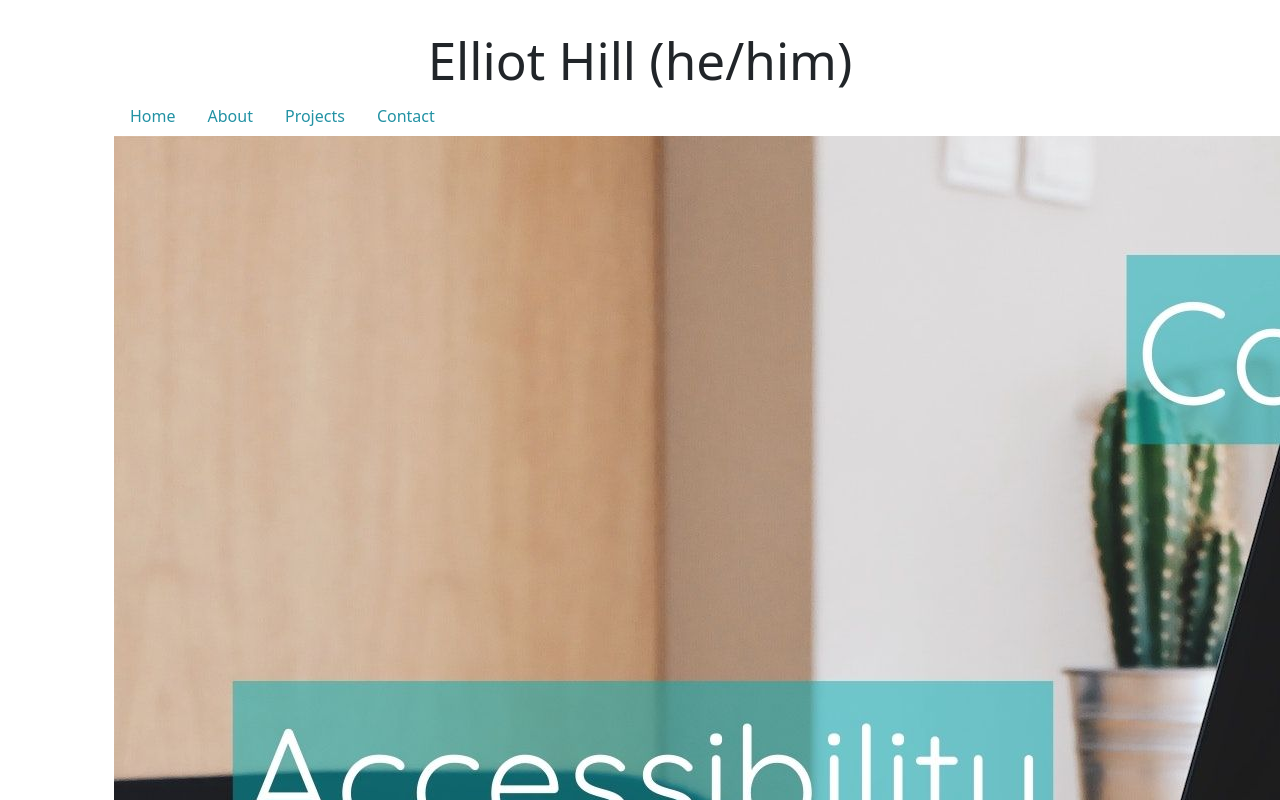
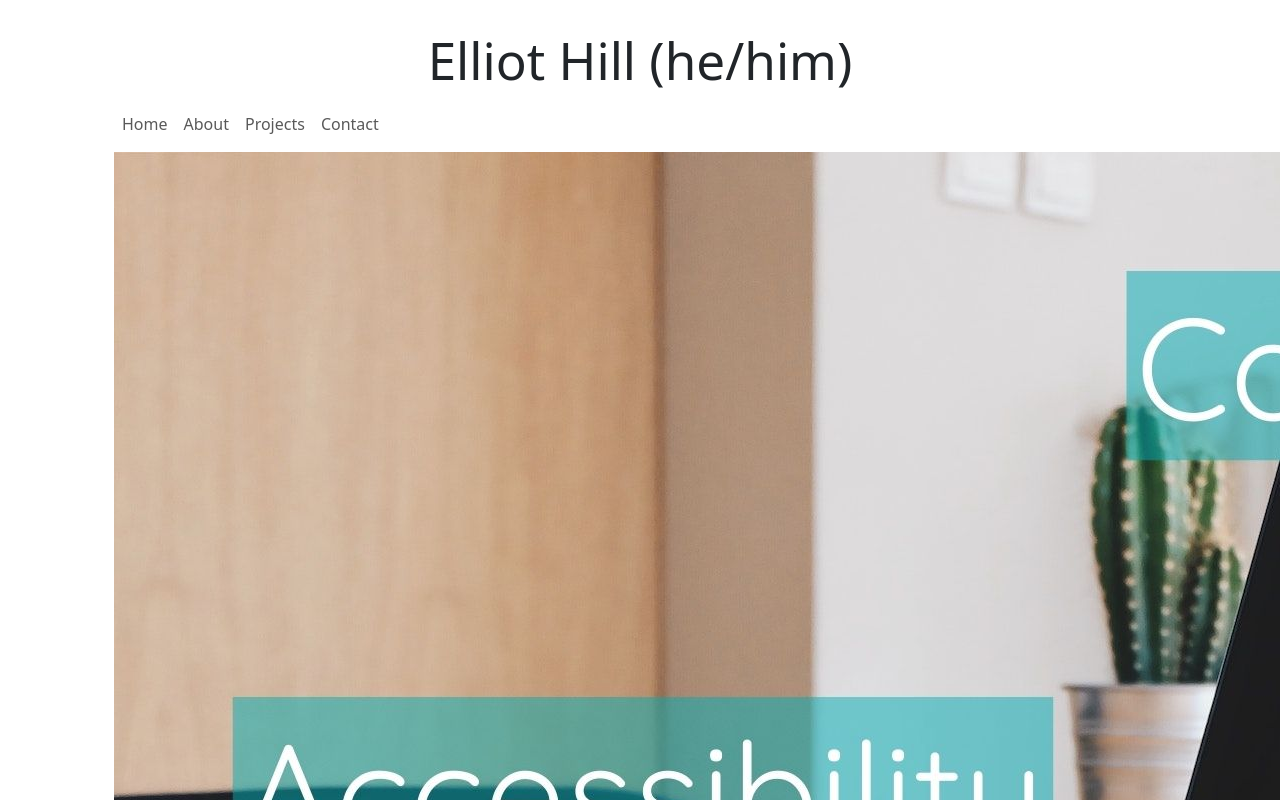
Before and after one commit to elliotvhill/portfolio-site, a React (Vite) app: page / in a window 1280 px wide. Shown: the top 800 px of the page. Built offline with nearby package versions, Linux system fonts and the light colour scheme.

Commit message:
created collapsible navbar

```diff
--- a/src/components/Nav.jsx
+++ b/src/components/Nav.jsx
@@ -1,12 +1,43 @@
-import { Link } from 'react-router-dom'
+import { Link } from "react-router-dom"
 export default function Nav() {
     // content
     return (
-        <div className="nav">
-            <Link to='/' className='nav-link main-brand'>Home</Link>
-            <Link to='/about' className='nav-link main-brand'>About</Link>
-            <Link to='/projects' className='nav-link main-brand'>Projects</Link>
-            <Link to='/contact' className='nav-link main-brand'>Contact</Link>
+        <div className='nav navbar navbar-expand-lg'>
+            <button
+                className='navbar-toggler'
+                type='button'
+                data-bs-toggle='collapse'
+                data-bs-target='#navbarNav'
+                aria-controls='navbarNav'
+                aria-expanded='false'
+                aria-label='Toggle navigation'
+            >
+                <span className='navbar-toggler-icon'></span>
+            </button>
+            <div className='collapse navbar-collapse' id='navbarNav'>
+                <ul className='navbar-nav'>
+                    <li className='nav-item'>
+                        <Link to='/' className='nav-link'>
+                            Home
+                        </Link>
+                    </li>
+                    <li className='nav-item'>
+                        <Link to='/about' className='nav-link'>
+                            About
+                        </Link>
+                    </li>
+                    <li className='nav-item'>
+                        <Link to='/projects' className='nav-link'>
+                            Projects
+                        </Link>
+                    </li>
+                    <li className='nav-item'>
+                        <Link to='/contact' className='nav-link'>
+                            Contact
+                        </Link>
+                    </li>
+                </ul>
+            </div>
         </div>
     )
 }
```
